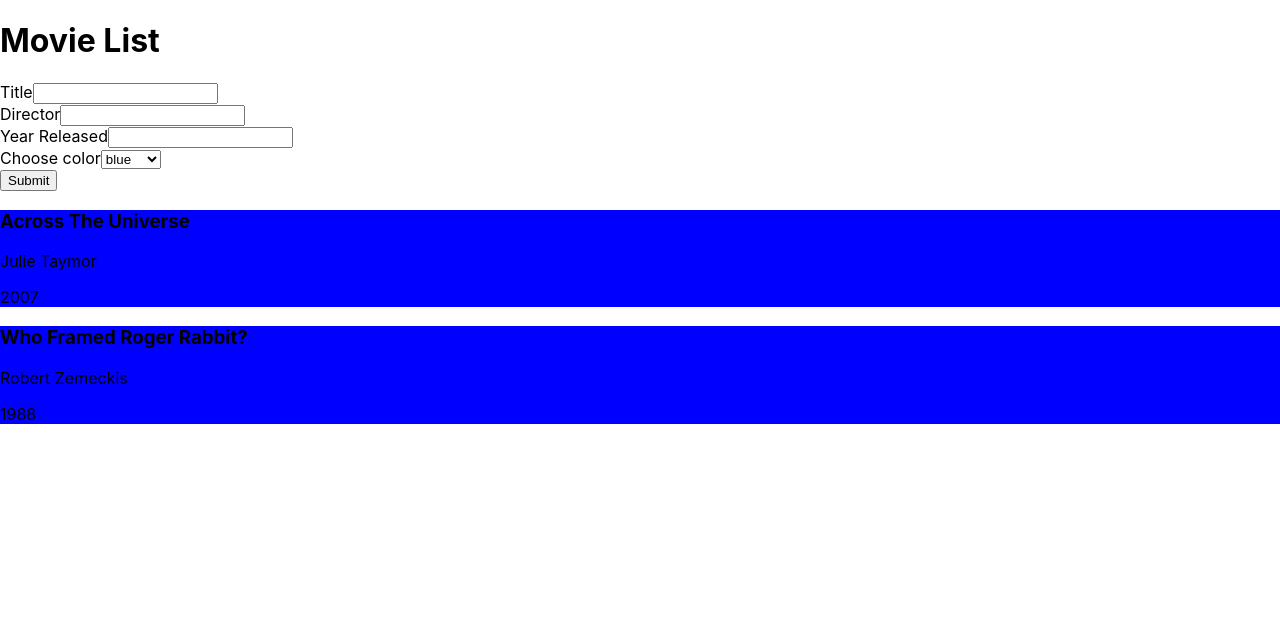
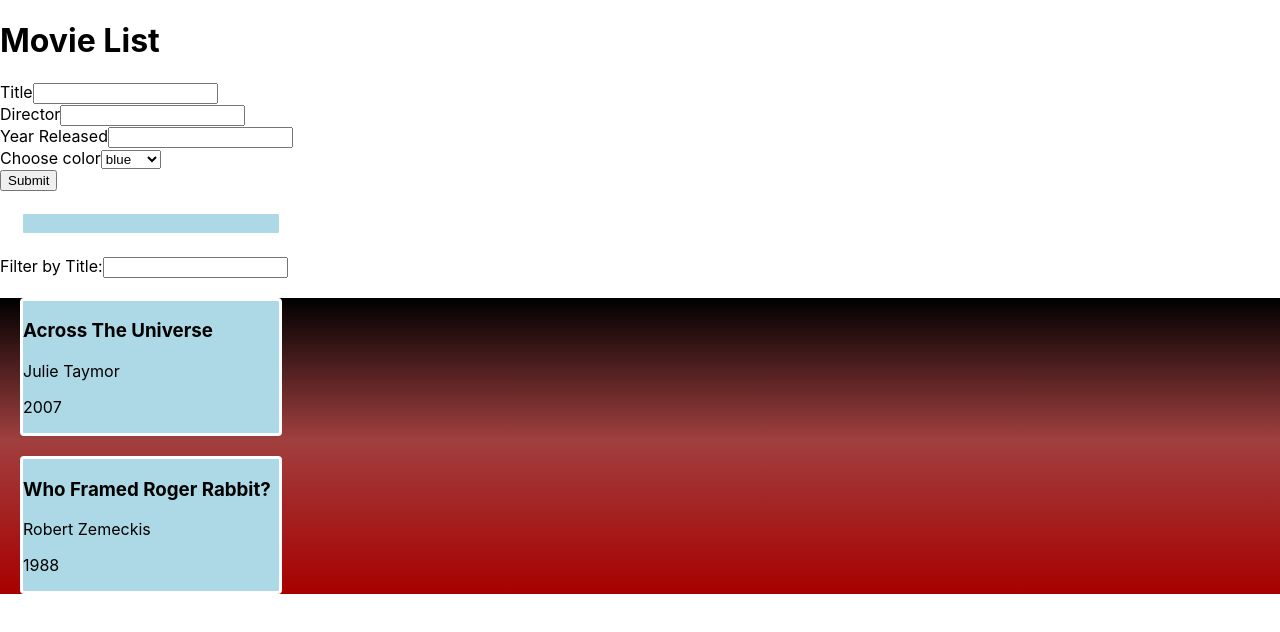
Before and after one commit to dfrancisco26/movie-list, a React (Create React App) app: page / in a window 1280 px wide. Shown: the top 632 px of the page. Built offline with nearby package versions, Linux system fonts and the light colour scheme.

Commit message:
Still working on getting onClick function to work.

```diff
--- a/src/App.css
+++ b/src/App.css
@@ -1,3 +1,19 @@
+.App {
+  width: 100%;
+}
+
 label {
   display: block;
 }
+
+.movies {
+  background: rgb(168,0,0);
+  background: linear-gradient(0deg, rgba(168,0,0,1) 0%, rgba(161,63,63,1) 52%, rgba(0,0,0,1) 100%);
+
+}
+.movie {
+  width: 20%;
+  border: 3px solid white;
+  border-radius: 4px;
+  margin: 20px;
+}
--- a/src/App.js
+++ b/src/App.js
@@ -15,18 +15,24 @@ function App() {
 
   }
 
+  function handleMovieClick(index) {
+    allMovies.splice(index, 1);
+
+    setAllMovies([...allMovies]);
+  }
+
   const [allMovies, setAllMovies] = useState([
     {
       title: 'Across The Universe',
       director: 'Julie Taymor',
       yearReleased: 2007,
-      movieColor: 'blue'
+      movieColor: 'lightblue'
     },
     {
       title: 'Who Framed Roger Rabbit?',
       director: 'Robert Zemeckis',
       yearReleased: 1988,
-      movieColor: 'blue'
+      movieColor: 'lightblue'
     }
   ]);
   const [currentFilter, setCurrentFilter] = useState('');
@@ -34,7 +40,7 @@ function App() {
   const [movieDirector, setMovieDirector] = useState('');
   const [movieYear, setMovieYear] = useState('');
   const [movieTitle, setMovieTitle] = useState('');
-  const [movieColor, setMovieColor] = useState('');
+  const [movieColor, setMovieColor] = useState('lightblue');
 
   const movie = {
     title: movieTitle,
@@ -53,14 +59,26 @@ function App() {
           setMovieTitle = {setMovieTitle}
           setMovieDirector = {setMovieDirector}
           setMovieYear = {setMovieYear}
-          setMovieColor = {setMovieColor} />
+          setMovieColor = {setMovieColor}
+
+        />
       </div>
       <Movie movieTitle = {movieTitle}
         movieDirector = {movieDirector}
-        movieColor={movieColor} movieYear={movieYear} />
+        movieColor={movieColor} movieYear={movieYear}
+        handleMovieClick={handleMovieClick}
+      />
+      <div className='filter'>
+        <label>Filter by Title:
+          <input>
+          </input>
+        </label>
+      </div>
       <div className='movies'>
         <MovieList
           allMovies = {allMovies}
+          handleMovieClick = {handleMovieClick}
+
         />
       </div>
     </div>
--- a/src/MovieForm.js
+++ b/src/MovieForm.js
@@ -17,10 +17,10 @@ export default function MovieForm({ handleSubmit, setMovieTitle, setMovieDirecto
         </label>
         <label>Choose color
           <select onChange={e => setMovieColor(e.target.value)}>
-            <option value='blue'>blue</option>
+            <option value='lightblue'>blue</option>
             <option value='pink'>pink</option>
-            <option value='red'>red</option>
-            <option value='yellow'>yellow</option>
+            <option value='lightgreen'>red</option>
+            <option value='rgb(231, 203, 111)'>yellow</option>
           </select>
         </label>
         <button>Submit</button>
--- a/src/MovieList.js
+++ b/src/MovieList.js
@@ -1,11 +1,11 @@
 import React from 'react';
 import Movie from './Movie';
-export default function MovieList({ allMovies }) {
+export default function MovieList({ allMovies, handleMovieClick }) {
   return (
     <div>
       {
         allMovies.map((movie, i) =>
-          <Movie key = {movie.title + i + movie.director} movieTitle = {movie.title} movieDirector = {movie.director} movieYear = {movie.yearReleased} movieColor = {movie.movieColor} />)
+          <Movie onClick={() => handleMovieClick(i)} key = {movie.title + i + movie.director} movieTitle = {movie.title} movieDirector = {movie.director} movieYear = {movie.yearReleased} movieColor = {movie.movieColor} />)
       }
     </div>
   );
```
